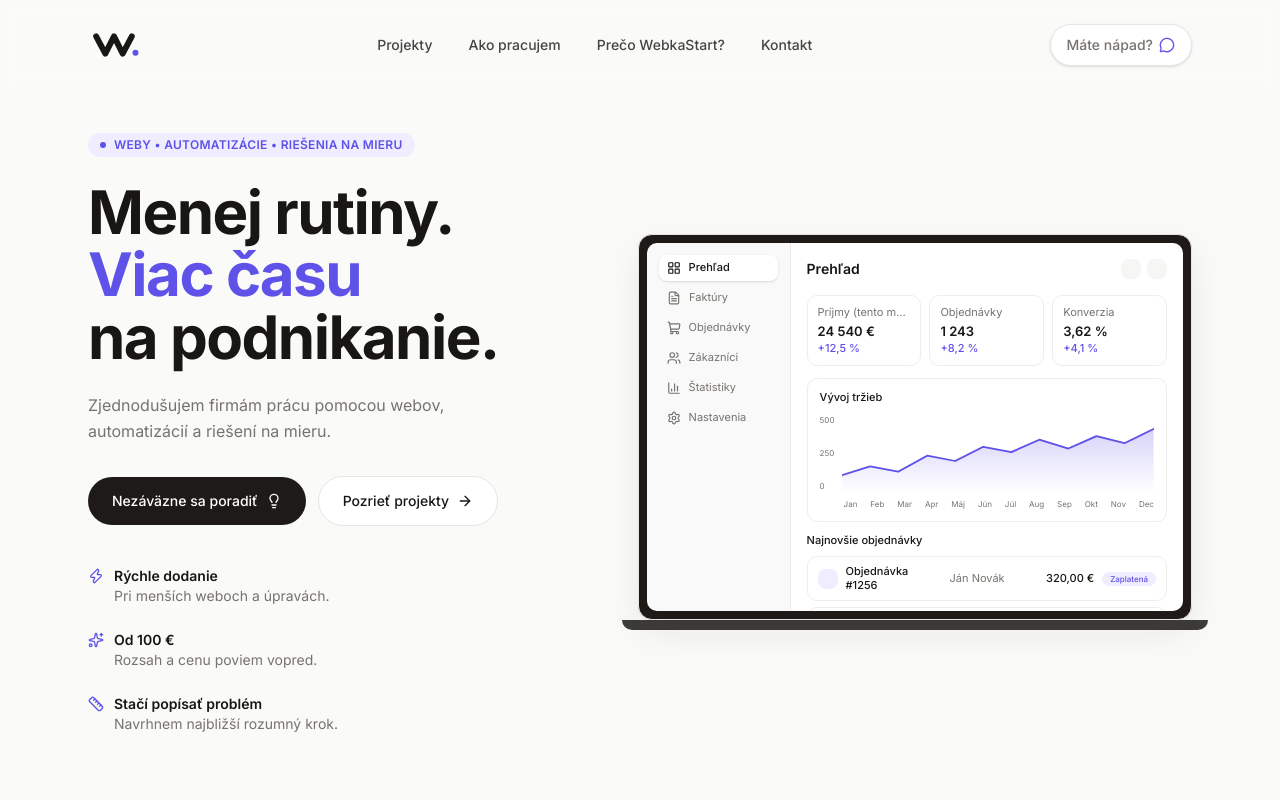
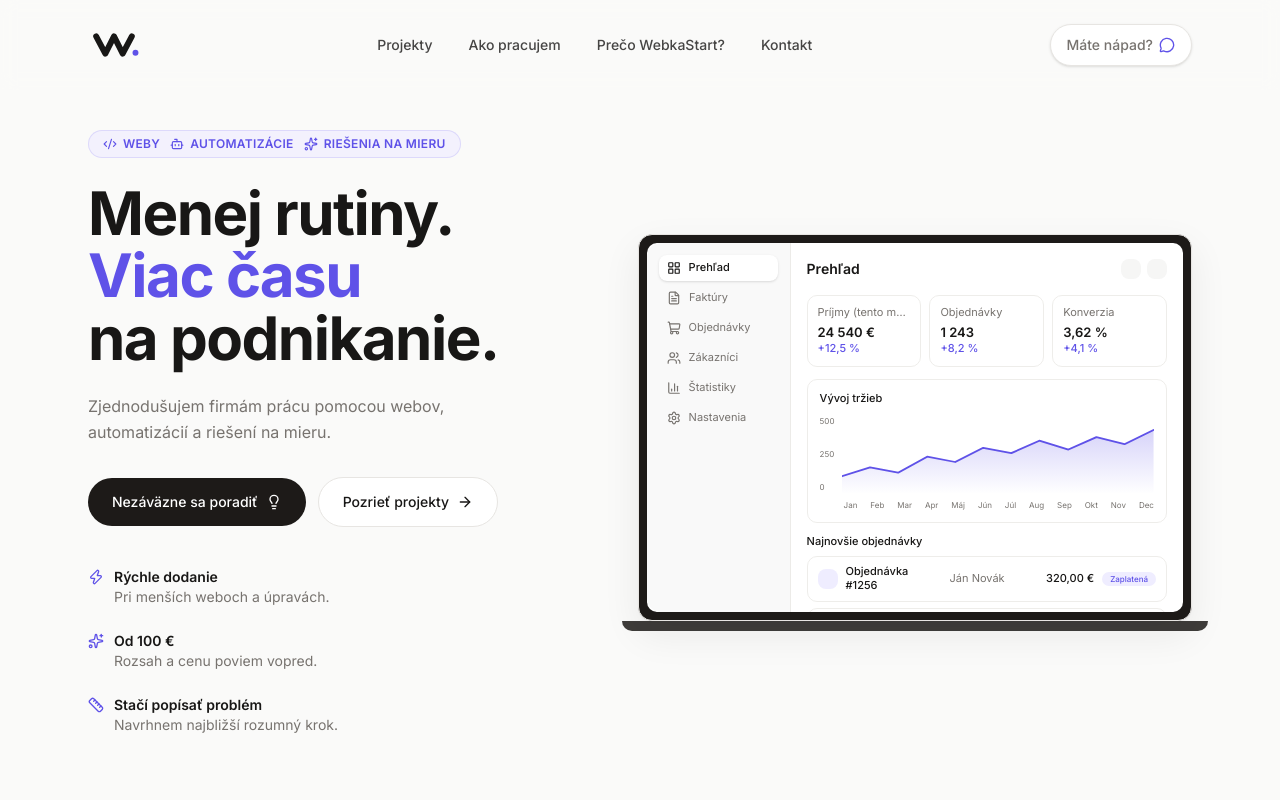
Before and after one commit to kuskryptus/webkastart_lending, a Next.js app: page / in a window 1280 px wide. Shown: the top 800 px of the page. Built offline with nearby package versions, Linux system fonts and the light colour scheme.

Commit message:
Update Hero component to include new icons and improve feature display for better clarity

```diff
--- a/components/hero.tsx
+++ b/components/hero.tsx
@@ -1,5 +1,5 @@
 import Link from 'next/link'
-import { ArrowRight, Lightbulb, Zap, Sparkles, Ruler } from 'lucide-react'
+import { ArrowRight, Bot, Code2, Lightbulb, Ruler, Sparkles, Zap } from 'lucide-react'
 import { DashboardMockup } from '@/components/dashboard-mockup'
 
 const features = [
@@ -14,9 +14,19 @@ export function Hero() {
       <div className="grid items-center gap-12 lg:grid-cols-[0.95fr_1.05fr] lg:gap-12">
         {/* Left */}
         <div className="max-w-xl">
-          <span className="inline-flex items-center gap-2 rounded-full bg-brand-soft px-3 py-1 text-xs font-semibold uppercase tracking-wide text-accent-foreground">
-            <span className="size-1.5 rounded-full bg-brand" aria-hidden="true" />
-            WEBY • AUTOMATIZÁCIE • RIEŠENIA NA MIERU
+          <span className="inline-flex max-w-full items-center gap-2.5 rounded-full border border-brand/15 bg-card px-3 py-1.5 text-[11px] font-semibold uppercase leading-none tracking-wide text-brand shadow-sm sm:bg-brand-soft/70 sm:px-3.5 sm:text-xs sm:shadow-none">
+            <span className="inline-flex items-center gap-1.5">
+              <Code2 className="size-3.5" aria-hidden="true" />
+              Weby
+            </span>
+            <span className="inline-flex items-center gap-1.5">
+              <Bot className="size-3.5" aria-hidden="true" />
+              Automatizácie
+            </span>
+            <span className="hidden items-center gap-1.5 sm:inline-flex">
+              <Sparkles className="size-3.5" aria-hidden="true" />
+              Riešenia na mieru
+            </span>
           </span>
 
           <h1 className="mt-5 text-balance text-[2.6rem] font-bold leading-[1.04] tracking-tight text-foreground sm:mt-6 sm:text-6xl">
```
